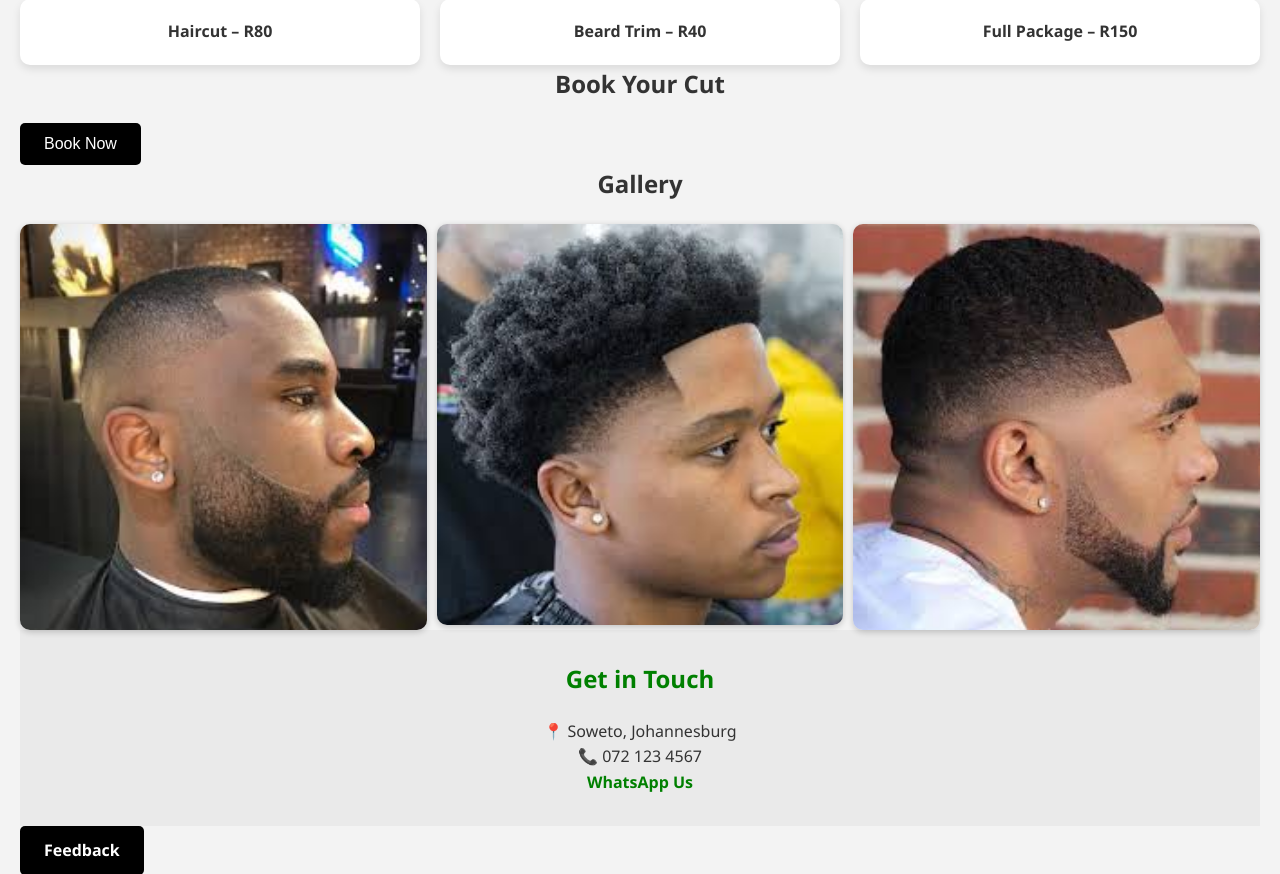
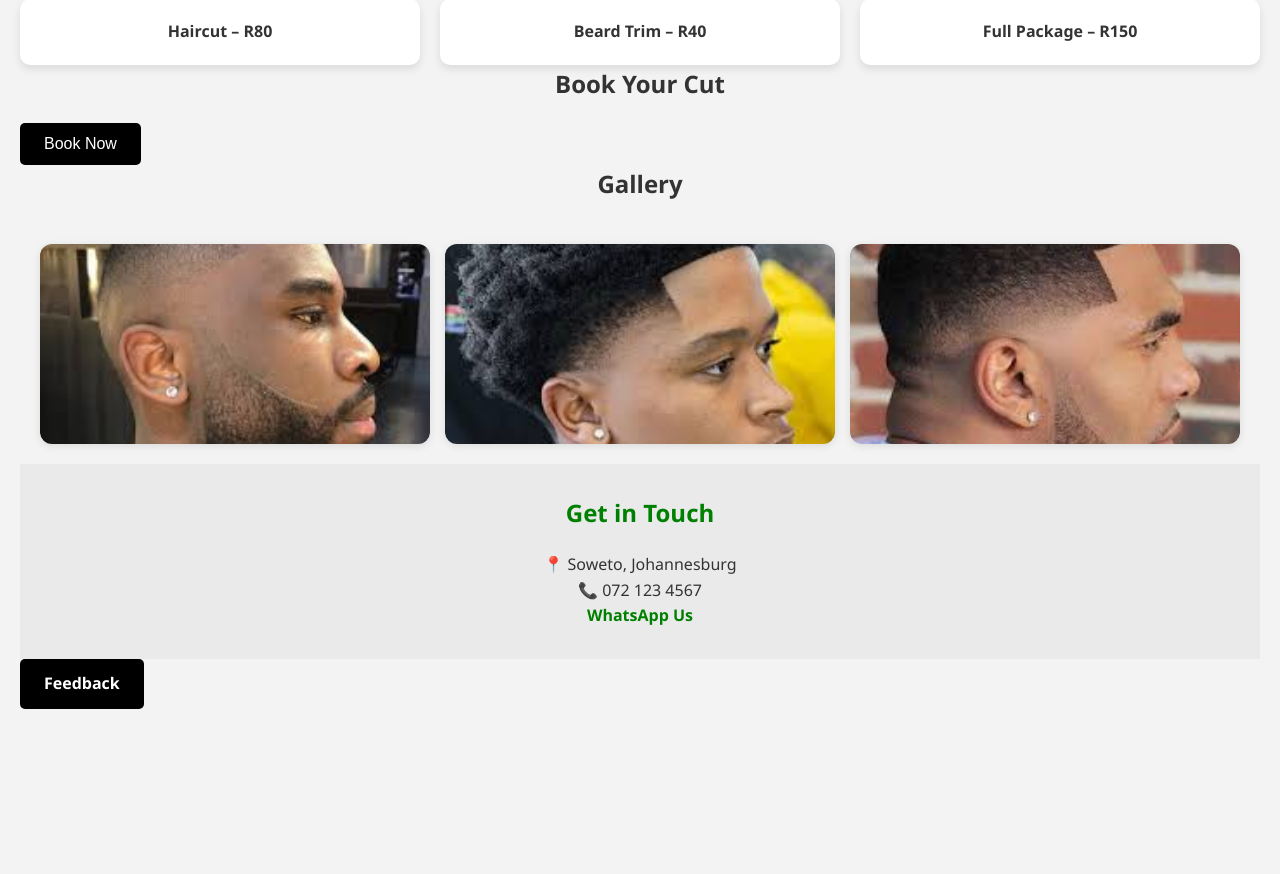
Before and after one commit to KSRAPS1/FadeKingsBarbershop, a Flask app: page / in a window 1280 px wide. Shown: the part 329-1203 px from the top of the page. After the commit the page ends 1038 px from the top, so only its background shows below. Run offline with Flask 3, Linux system fonts and the light colour scheme.

Commit message:
Add files via upload

```diff
--- a/static/css/style.css
+++ b/static/css/style.css
@@ -81,14 +81,23 @@ input, select {
 /* Gallery */
 .gallery {
   display: grid;
-  grid-template-columns: repeat(auto-fit, minmax(150px, 1fr));
-  gap: 10px;
+  grid-template-columns: repeat(auto-fit, minmax(200px, 1fr));
+  gap: 15px;
+  padding: 20px;
 }
 
 .gallery img {
   width: 100%;
-  border-radius: 10px;
-  box-shadow: 0 2px 6px rgba(0,0,0,0.2);
+  height: 200px;
+  aspect-ratio: 1/1;
+  object-fit: cover;
+  border-radius: 12px;
+  transition: transform 0.3s ease;
+  box-shadow: 0 2px 8px rgba(0, 0, 0, 0.1);
+}
+
+.gallery img:hover {
+  transform: scale(1.05);
 }
 
 /* Contact section */
```
Also changed, not shown: other parts of static/css/style.css (+44 -0 lines).
